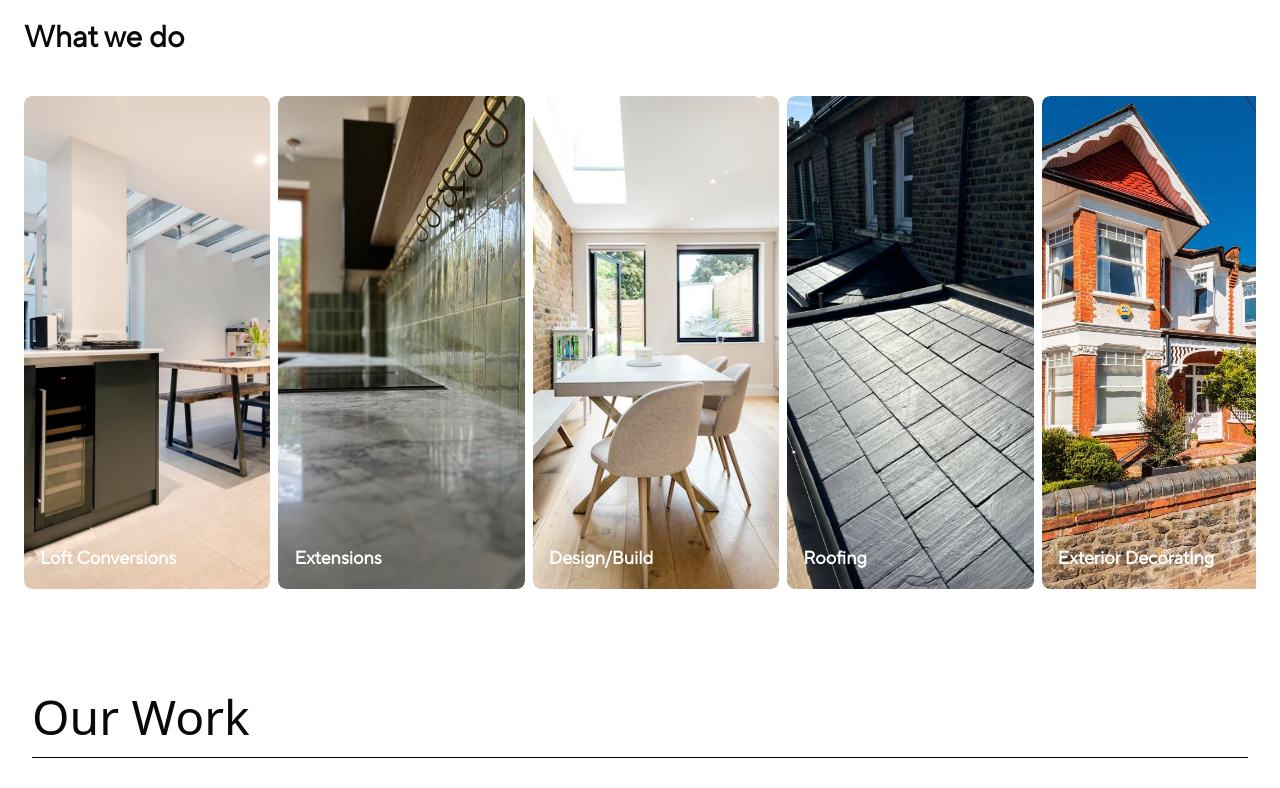
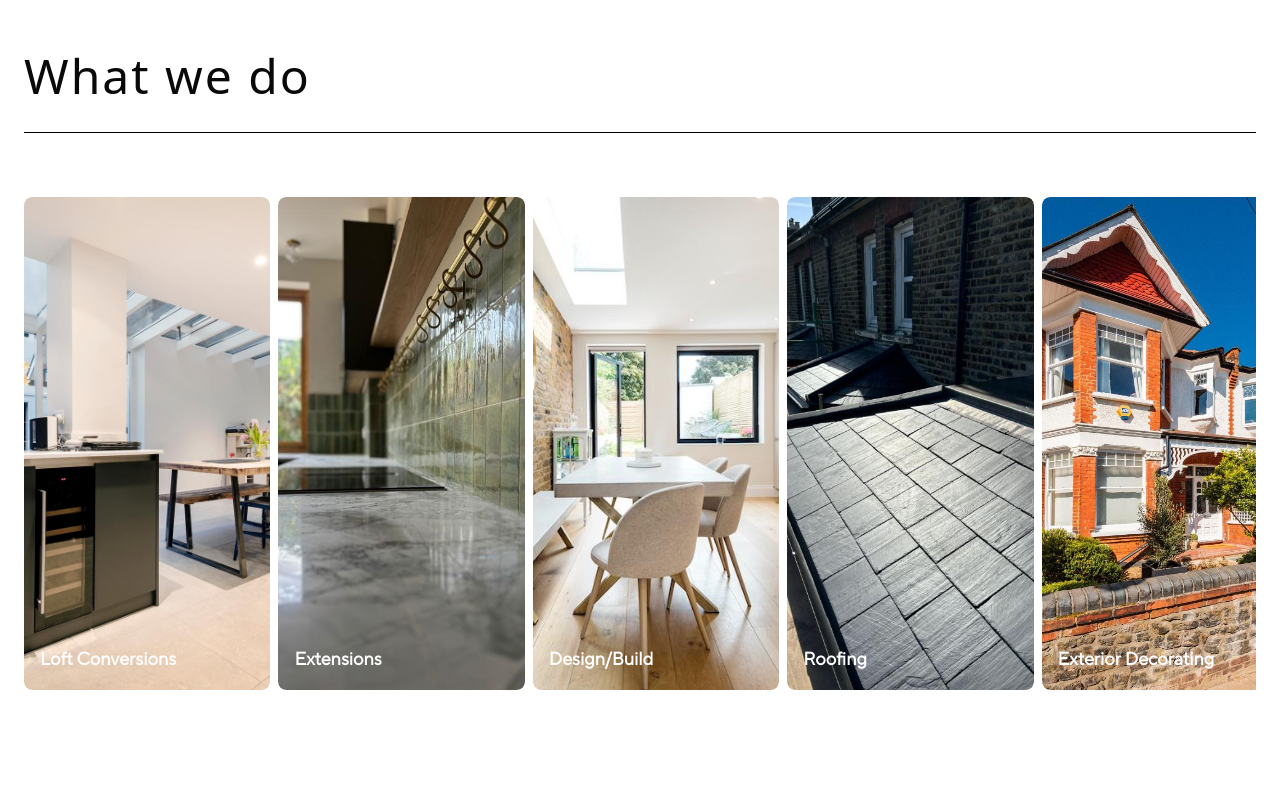
Before and after one commit to jackvdp/xtraloftspace, a Next.js app: page / in a window 1280 px wide. Shown: the part 1620-2408 px from the top of the page. Built offline with nearby package versions, Linux system fonts and the light colour scheme.

Commit message:
Add animated header

```diff
--- a/app/globals.css
+++ b/app/globals.css
@@ -2,8 +2,9 @@
 @tailwind components;
 @tailwind utilities;
 
-body {
-  font-family: 'Inter', sans-serif;
+
+h1 {
+  letter-spacing: 2px;
 }
 
 @layer utilities {
--- a/components/Services.tsx
+++ b/components/Services.tsx
@@ -1,4 +1,5 @@
 import React from 'react';
+import AnimatedHeader from './header';
 
 interface Service {
     title: string;
@@ -37,7 +38,7 @@ const services: Service[] = [
 const ServicesSection = () => {
     return (
         <div className="w-full overflow-hidden py-12 px-6">
-            <h2 className="text-3xl font-semibold mb-10">What we do</h2>
+            <AnimatedHeader text="What we do" padding='py-8' />
             <div className="flex space-x-2 overflow-x-auto lg:overflow-x-hidden pb-6">
                 {services.map((service, index) => (
                     <Card service={service} index={index} />
--- a/components/header.tsx
+++ b/components/header.tsx
@@ -1,38 +1,52 @@
 import { useEffect, useRef } from 'react';
 
-const AnimatedHeader = ({ text = "Shape your ideas" }) => {
+const AnimatedHeader = ({ text = "Shape your ideas", padding = "p-8" }) => {
     const textRef = useRef(null);
     const lineRef = useRef(null);
+    const containerRef = useRef(null);
 
     useEffect(() => {
+        const observer = new IntersectionObserver(
+            ([entry]) => {
+                if (entry.isIntersecting) {
                     const text = textRef.current;
                     const line = lineRef.current;
 
-        // Text animation
                     text.animate([
                         { transform: 'translateY(100%)', opacity: 0 },
                         { transform: 'translateY(0)', opacity: 1 }
                     ], {
-            duration: 800,
+                        duration: 2000,
                         easing: 'cubic-bezier(0.16, 1, 0.3, 1)',
                         fill: 'forwards'
                     });
 
-        // Line animation - delayed to start after text
                     setTimeout(() => {
                         line.animate([
                             { transform: 'scaleX(0)', transformOrigin: 'left' },
                             { transform: 'scaleX(1)', transformOrigin: 'left' }
                         ], {
-                duration: 600,
+                            duration: 2000,
                             easing: 'cubic-bezier(0.16, 1, 0.3, 1)',
                             fill: 'forwards'
                         });
                     }, 400);
+
+                    observer.disconnect();
+                }
+            },
+            { threshold: 0.1 }
+        );
+
+        if (containerRef.current) {
+            observer.observe(containerRef.current);
+        }
+
+        return () => observer.disconnect();
     }, []);
 
     return (
-        <div className="p-8">
+        <div ref={containerRef} className={padding}>
             <div className="overflow-hidden">
                 <h1
                     ref={textRef}
@@ -44,7 +58,7 @@ const AnimatedHeader = ({ text = "Shape your ideas" }) => {
             </div>
             <div
                 ref={lineRef}
-                className="h-px bg-black mt-4 transform scale-x-0"
+                className="h-px bg-black my-8 transform scale-x-0"
             />
         </div>
     );
```
Lines whose indentation alone changed are shown as unchanged.
